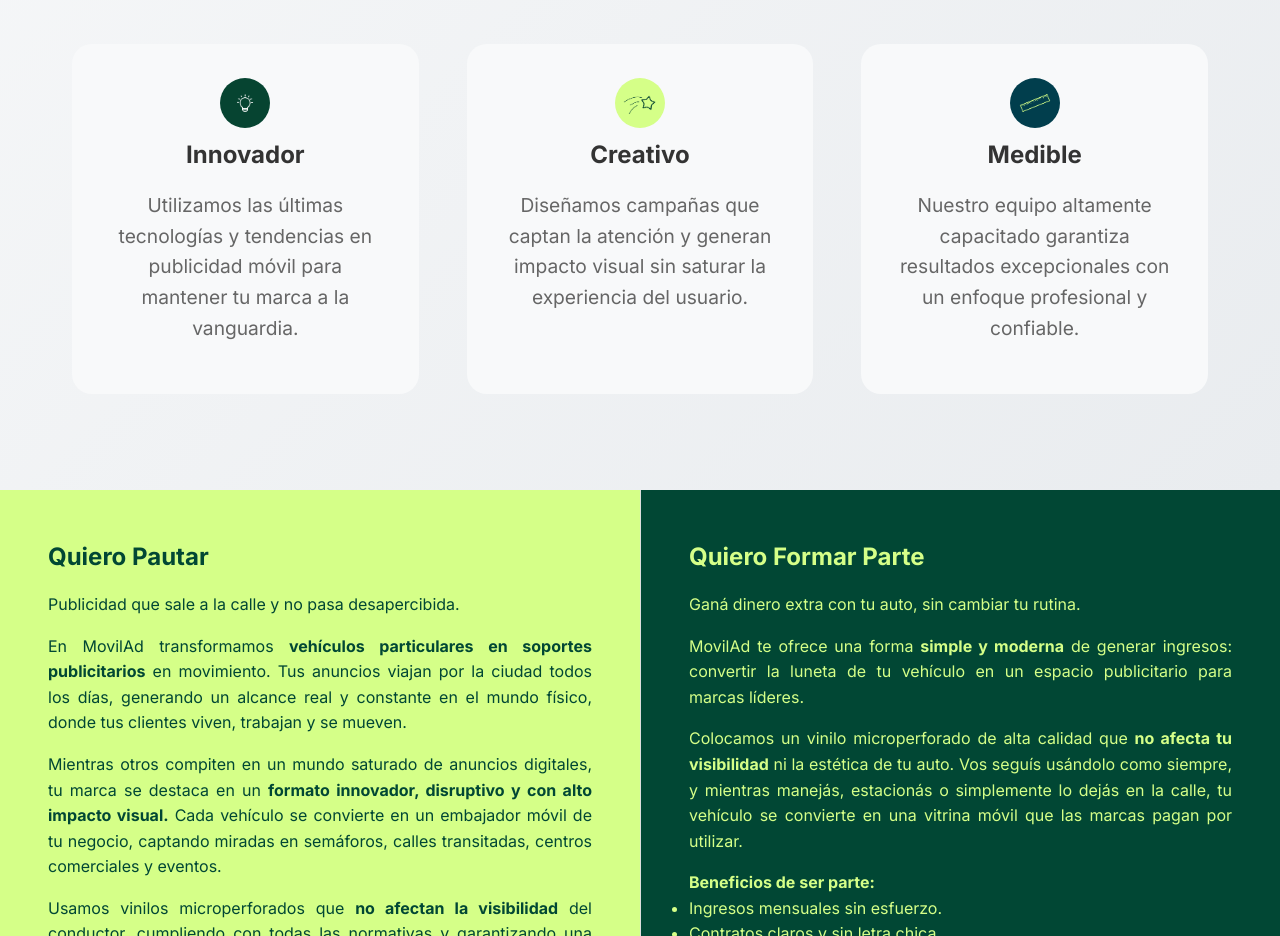
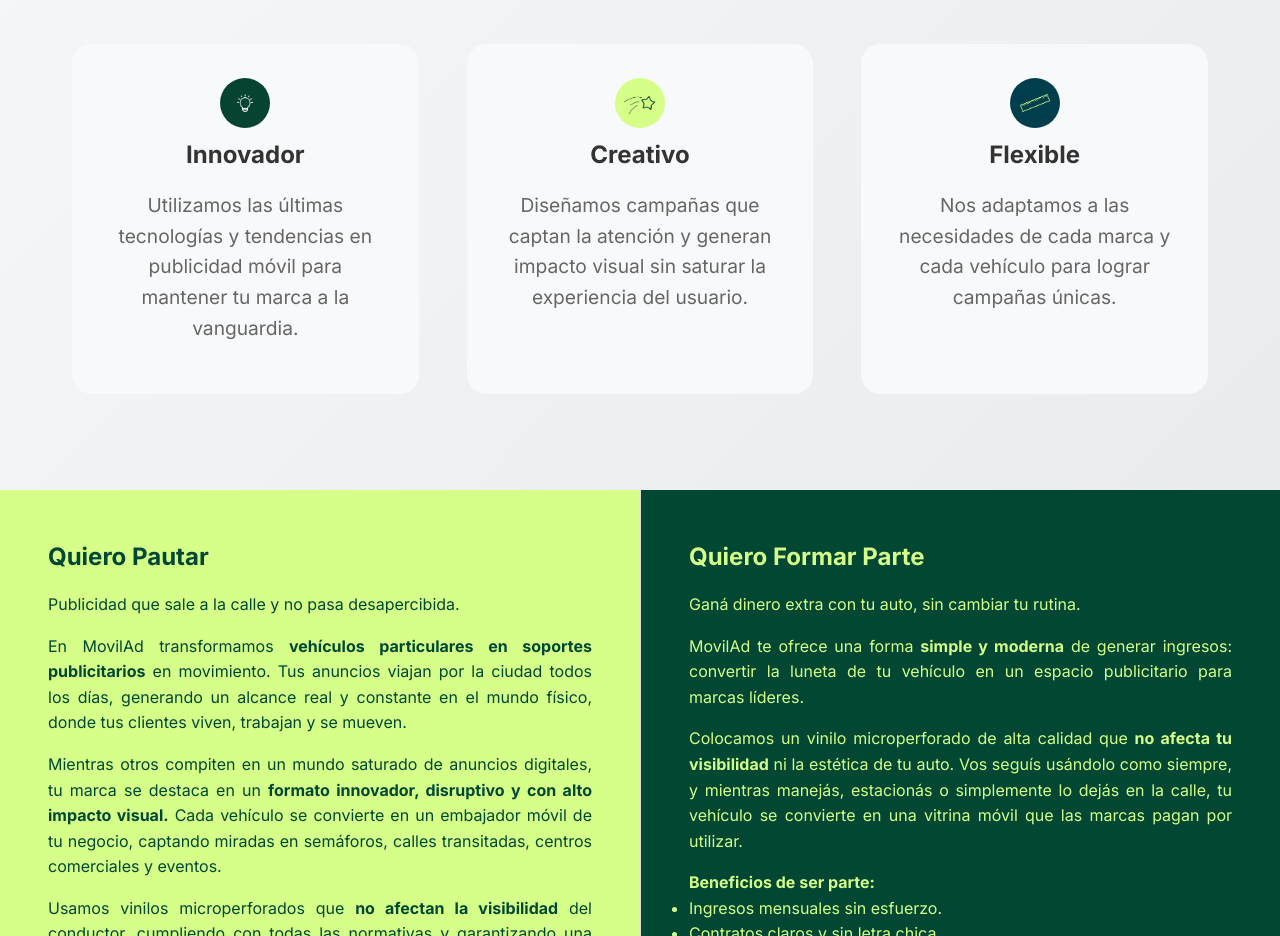
Before and after one commit to FelipeMuzio/MovilAd-website, a plain HTML site: page index.html in a window 1280 px wide. Shown: the part 1380-2316 px from the top of the page. Drawn offline with Linux system fonts and the light colour scheme.

Commit message:
Change about section

```diff
--- a/index.html
+++ b/index.html
@@ -66,15 +66,13 @@
 
                 <div class="feature-card fade-in-up">
                     <img src="img/Regla.png" alt="Regla" class="icon-img" style="height: 50px;">
-                    <h3>Medible</h3>
-                    <p>Nuestro equipo altamente capacitado garantiza resultados excepcionales con un enfoque profesional
-                        y confiable.</p>
+                    <h3>Flexible</h3>
+                    <p>Nos adaptamos a las necesidades de cada marca y cada vehículo para lograr campañas únicas.</p>
                 </div>
             </div>
         </div>
     </section>
 
-    <!-- Pautar o Formar Parte -->
     <!-- Pautar o Formar Parte -->
     <section id="split-section" class="split-section">
         <div class="left-column">
```
